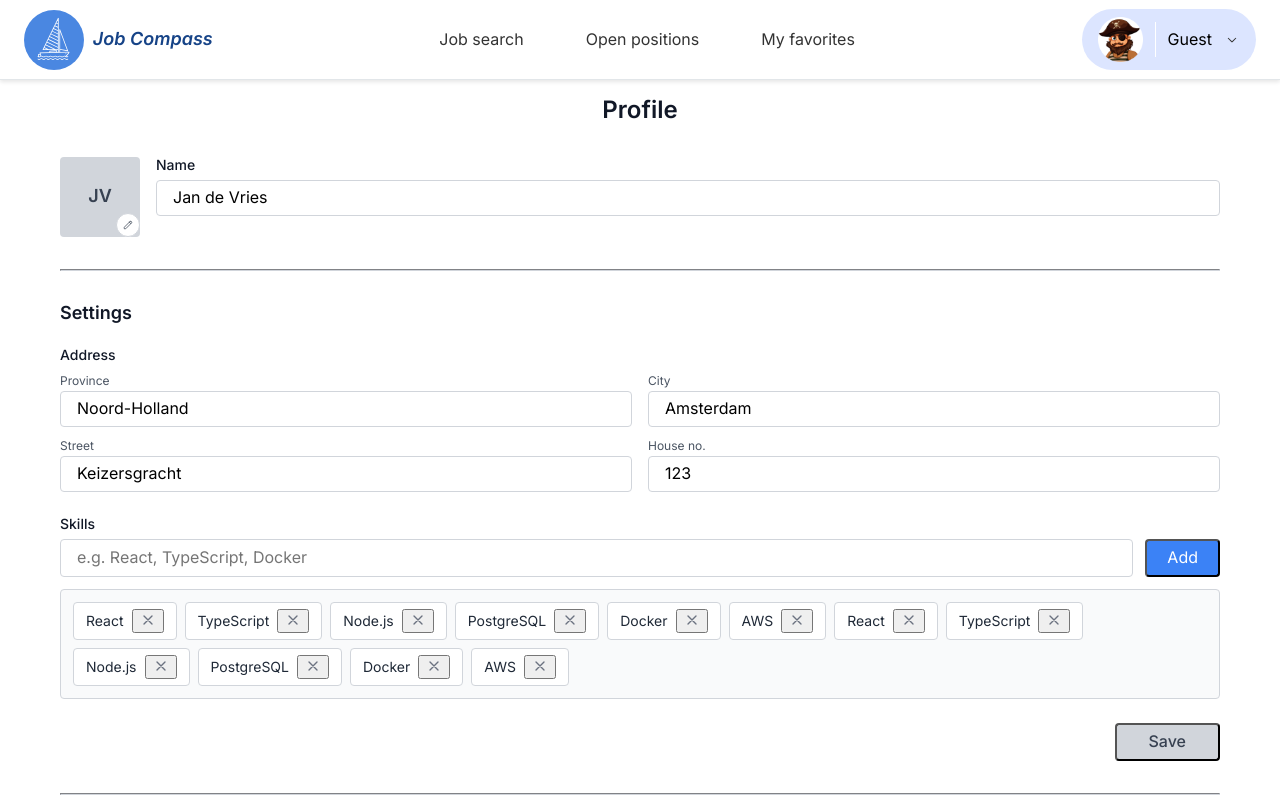
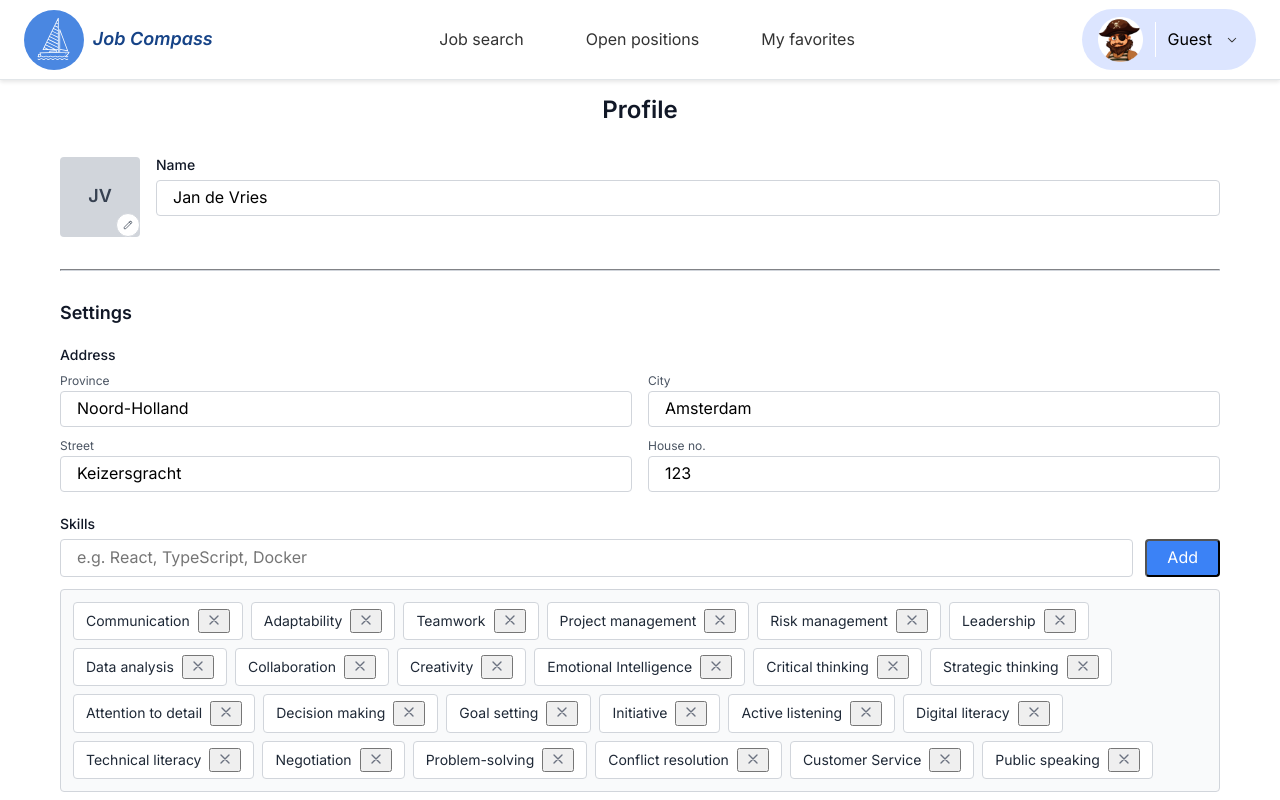
Before and after one commit to HackYourFutureProjects/c53-final-project-group-A, a React (Vite) app in the folder client/: page /profile in a window 1280 px wide. Shown: the top 800 px of the page. Built offline with nearby package versions, Linux system fonts and the light colour scheme.

Commit message:
Add SettingsContext and integrate into main application structure

```diff
--- /dev/null
+++ b/client/src/context/SettingsContext.jsx
@@ -0,0 +1,27 @@
+import { createContext, useContext, useState } from "react";
+import { defaultUser } from "../data/defaultUser";
+
+const initialSettings = {
+  address: defaultUser.address,
+  skills: defaultUser.skills,
+};
+const SettingsContext = createContext();
+function UseSettings() {
+  return useContext(SettingsContext);
+}
+
+const SettingsProvider = ({ children }) => {
+  const [settings, setSettings] = useState(initialSettings);
+  return (
+    <SettingsContext.Provider
+      value={{
+        settings,
+        setSettings,
+      }}
+    >
+      {children}
+    </SettingsContext.Provider>
+  );
+};
+
+export { SettingsProvider, UseSettings };
--- a/client/src/main.jsx
+++ b/client/src/main.jsx
@@ -5,15 +5,18 @@ import { StrictMode } from "react";
 import { BrowserRouter } from "react-router-dom";
 import { JobsProvider } from "./context/JobsContext.jsx";
 import { FavoritesProvider } from "./context/FavoritesContext.jsx";
+import { SettingsProvider } from "./context/SettingsContext.jsx";
 
 createRoot(document.getElementById("root")).render(
   <StrictMode>
     <BrowserRouter>
-      <JobsProvider>
-        <FavoritesProvider>
-          <App />
-        </FavoritesProvider>
-      </JobsProvider>
+      <SettingsProvider>
+        <JobsProvider>
+          <FavoritesProvider>
+            <App />
+          </FavoritesProvider>
+        </JobsProvider>
+      </SettingsProvider>
     </BrowserRouter>
   </StrictMode>,
 );
--- a/client/src/pages/User/Profile.jsx
+++ b/client/src/pages/User/Profile.jsx
@@ -1,17 +1,13 @@
 import { useEffect, useRef } from "react";
+import { UseSettings } from "../../context/SettingsContext";
+import { useState } from "react";
 
 export default function Profile() {
+  const [skill, setSkill] = useState([]);
   const skillInputRef = useRef(null);
   const skillsListRef = useRef(null);
-
-  let skills = [
-    "React",
-    "TypeScript",
-    "Node.js",
-    "PostgreSQL",
-    "Docker",
-    "AWS",
-  ];
+  const { settings, setSettings } = UseSettings();
+  const { address, skills } = settings;
 
   // Initialize with existing skills
   function initializeSkills() {
@@ -36,22 +32,24 @@ export default function Profile() {
     const list = skillsListRef.current;
     if (list) list.appendChild(skillElement);
   }
-
+  const input = skillInputRef.current;
   // Add skill function
   function addSkill() {
-    const input = skillInputRef.current;
-    const skill = input ? input.value.trim() : "";
-
-    if (skill === "") return;
-
-    // Check if skill already exists
-    if (skills.includes(skill)) {
-      alert("This skill is already added!");
-      return;
+    if (input) {
+      // Check if skill already exists
+      if (skills.includes(input.value.trim())) {
+        alert("This skill is already added!");
+        return;
+      }
+      setSettings((prev) => {
+        const newSettings = { ...prev };
+        newSettings.skills = [
+          ...(newSettings.skills || []),
+          input.value.trim(),
+        ];
+        return newSettings;
+      });
     }
-
-    // Add to array
-    skills.push(skill);
 
     // Add to DOM
     addSkillToDOM(skill);
@@ -66,23 +64,23 @@ export default function Profile() {
   // Remove skill function is attached to window in useEffect (after mount)
 
   // Attach listeners after mount
-  useEffect(() => {
-    // expose removeSkill on window for the inline onclick in innerHTML
-    window.removeSkill = function (skill, button) {
-      // Remove from array
-      skills = skills.filter((s) => s !== skill);
+  // useEffect(() => {
+  //   // expose removeSkill on window for the inline onclick in innerHTML
+  //   window.removeSkill = function (skill, button) {
+  //     // Remove from array
+  //     skills = skills.filter((s) => s !== skill);
 
-      // Remove from DOM
-      if (button && button.parentElement) button.parentElement.remove();
-    };
+  //     // Remove from DOM
+  //     if (button && button.parentElement) button.parentElement.remove();
+  //   };
 
-    // Initialize skills on mount
-    initializeSkills();
+  // Initialize skills on mount
+  //   initializeSkills();
 
-    return () => {
-      // nothing to cleanup because we use React event handlers on elements
-    };
-  }, []);
+  //   return () => {
+  //     // nothing to cleanup because we use React event handlers on elements
+  //   };
+  // }, []);
 
   return (
     <div className="content-container">
@@ -205,11 +203,34 @@ export default function Profile() {
         </div>
 
         {/* Skills List */}
-        <div
-          id="skillsList"
-          ref={skillsListRef}
-          className="flex flex-wrap gap-2 min-h-[60px] border border-gray-300 rounded p-3 bg-gray-50"
-        ></div>
+        <div id="skillsList" ref={skillsListRef}>
+          {skills.map((skill) => (
+            <div
+              key={skill}
+              className="inline-flex items-center bg-white border border-gray-300 rounded px-3 py-1.5 text-sm"
+            >
+              <span className="text-gray-800 mr-2">{skill}</span>
+              <button
+                className="text-gray-500 hover:text-red-600 transition"
+                onClick={() => removeSkill(skill)}
+              >
+                <svg
+                  className="w-4 h-4"
+                  fill="none"
+                  stroke="currentColor"
+                  viewBox="0 0 24 24"
+                >
+                  <path
+                    strokeLinecap="round"
+                    strokeLinejoin="round"
+                    strokeWidth="2"
+                    d="M6 18L18 6M6 6l12 12"
+                  ></path>
+                </svg>
+              </button>
+            </div>
+          ))}
+        </div>
       </div>
 
       {/* <!-- Save Button --> */}
```
